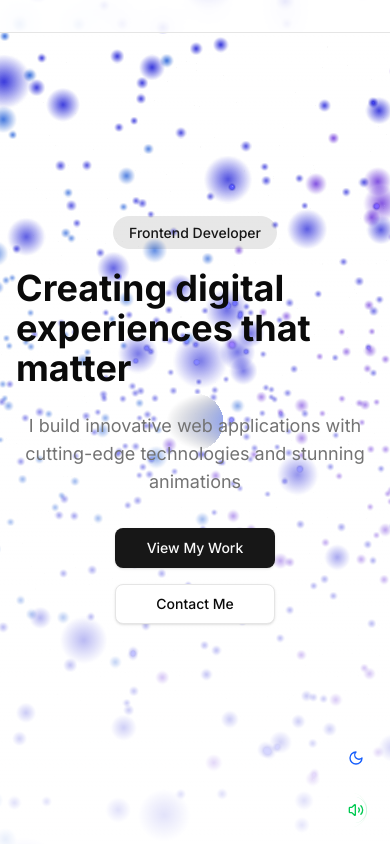
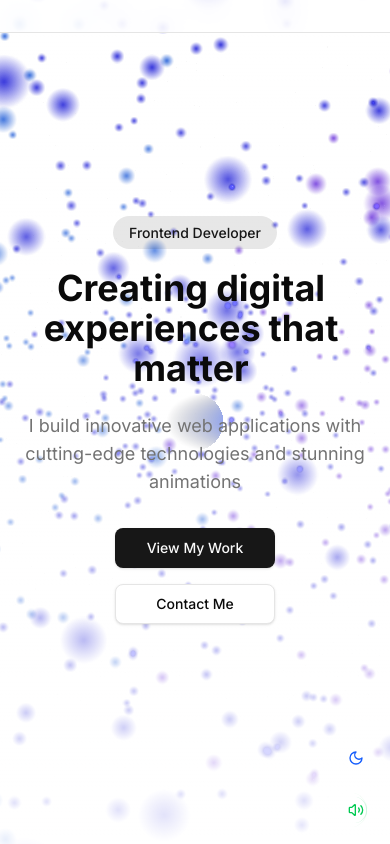
Before and after one commit to TN1608/Portfolio, a Next.js app: page / in a window 390 px wide. Shown: the top 844 px of the page. Built offline with nearby package versions, Linux system fonts and the light colour scheme.

Commit message:
fix responsive

```diff
--- a/src/app/page.tsx
+++ b/src/app/page.tsx
@@ -217,7 +217,7 @@ export default function Home() {
                         </motion.div>
 
                         <motion.h1
-                            className="text-4xl md:text-6xl lg:text-7xl font-bold mb-6"
+                            className="text-4xl md:text-6xl lg:text-7xl font-bold mb-6 justify-center text-center"
                             initial={{opacity: 0}}
                             animate={{opacity: 1}}
                             transition={{delay: 0.2, duration: 0.8}}
@@ -355,7 +355,7 @@ export default function Home() {
                 </section>
 
                 <section ref={projectsRef} className="py-20">
-                    <div className="container px-4">
+                    <div className="container px-4 justify-center mx-auto">
                         <motion.div
                             key={`projects-${fadeInComplete}`}
                             initial={{opacity: 0, y: 50}}
@@ -380,7 +380,7 @@ export default function Home() {
                 </section>
 
                 <section ref={skillsRef} className="py-12 sm:py-20 bg-muted/30">
-                    <div className="container px-4 sm:px-6">
+                    <div className="container px-4 sm:px-6 max-w-7xl justify-center mx-auto">
                         <motion.div
                             key={`skills-${fadeInComplete}`}
                             initial={{ opacity: 0, y: 50 }}
@@ -431,7 +431,7 @@ export default function Home() {
                 </section>
 
                 <section ref={contactRef} className="py-20">
-                    <div className="container px-4">
+                    <div className="container px-4 justify-center mx-auto">
                         <motion.div
                             key={`contact-${fadeInComplete}`}
                             initial={{opacity: 0, y: 50}}
--- a/src/components/animated-text.tsx
+++ b/src/components/animated-text.tsx
@@ -42,7 +42,12 @@ export function AnimatedText({ text }: AnimatedTextProps) {
   }
 
   return (
-    <motion.div style={{ display: "flex", flexWrap: "wrap" }} variants={container} initial="hidden" animate="visible">
+    <motion.div
+      style={{ display: "flex", flexWrap: "wrap", justifyContent: "center" }}
+      variants={container}
+      initial="hidden"
+      animate="visible"
+    >
       {words.map((word, index) => (
         <motion.span key={index} variants={child} style={{ marginRight: "0.5rem" }}>
           {word}
```
